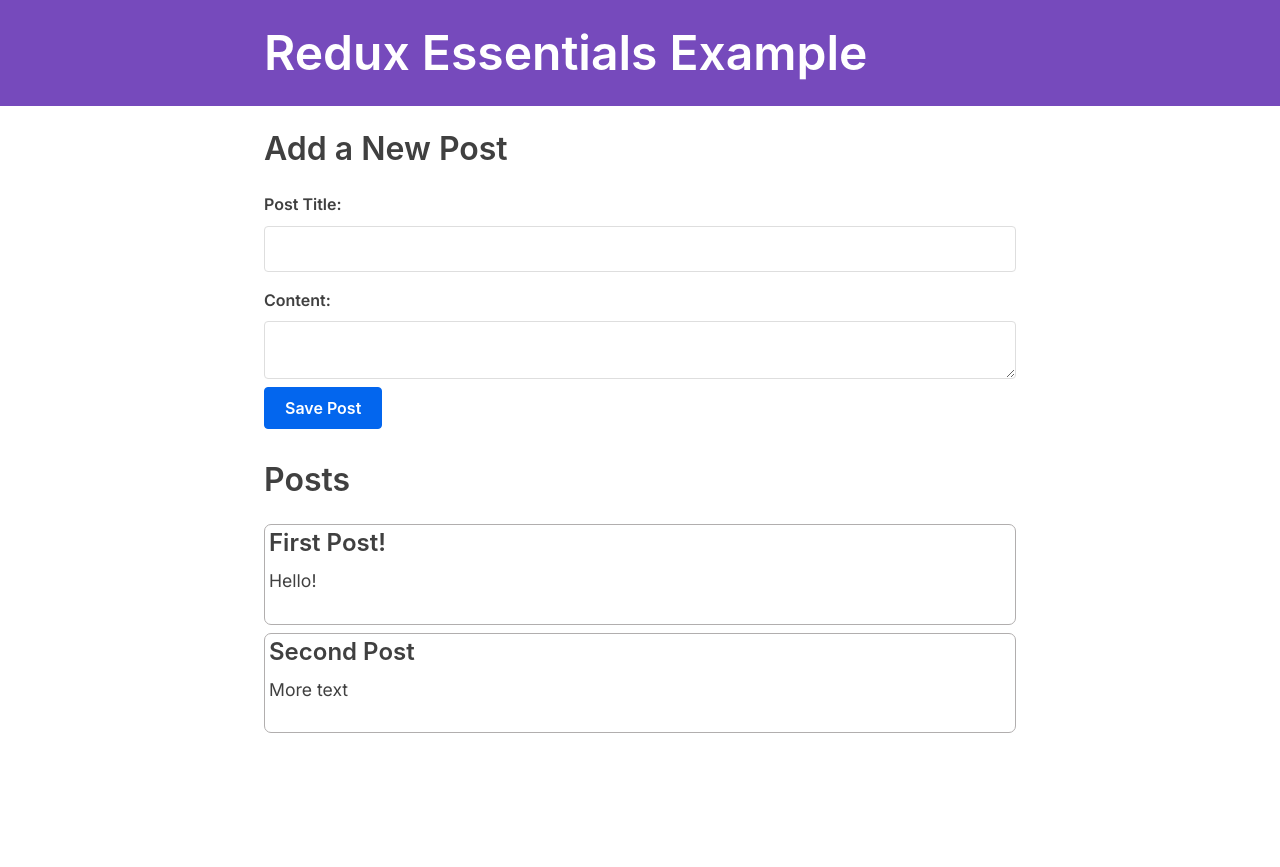
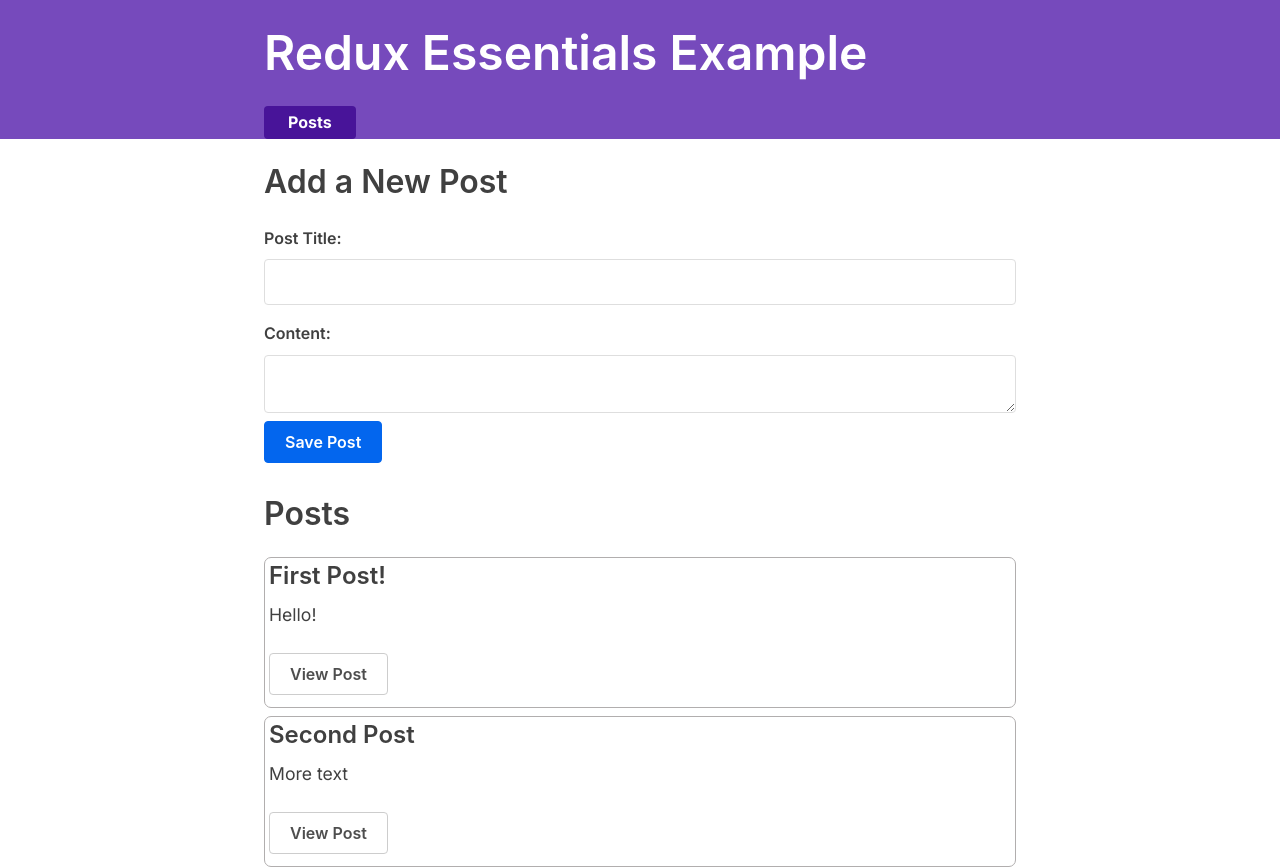
Before and after one commit to DevAiKaiSys/ReduxTutorial, a Next.js app in the folder redux-essentials-example/: page / in a window 1280 px wide. Before the commit the page ends 800 px from the top, so only its background shows below. Built offline with nearby package versions, Linux system fonts and the light colour scheme.

Commit message:
Redux Essentials, Part 4: Adding the Single Post Route

```diff
--- a/redux-essentials-example/app/ui/Navbar.tsx
+++ b/redux-essentials-example/app/ui/Navbar.tsx
@@ -1,3 +1,4 @@
+import Link from "next/link";
 import React from "react";
 
 export const Navbar = () => {
@@ -7,7 +8,9 @@ export const Navbar = () => {
         <h1>Redux Essentials Example</h1>
 
         <div className="navContent">
-          <div className="navLinks"></div>
+          <div className="navLinks">
+            <Link href="/">Posts</Link>
+          </div>
         </div>
       </section>
     </nav>
--- a/redux-essentials-example/app/ui/posts/PostsList.tsx
+++ b/redux-essentials-example/app/ui/posts/PostsList.tsx
@@ -1,5 +1,6 @@
 "use client";
 import { useAppSelector } from "@/lib/redux/hooks";
+import Link from "next/link";
 import React from "react";
 
 export const PostsList = () => {
@@ -9,6 +10,9 @@ export const PostsList = () => {
     <article className="post-excerpt" key={post.id}>
       <h3>{post.title}</h3>
       <p className="post-content">{post.content.substring(0, 100)}</p>
+      <Link href={`/posts/${post.id}`} className="button muted-button">
+        View Post
+      </Link>
     </article>
   ));
 
```
Also changed, not shown: redux-essentials-example/app/posts/[postId]/page.tsx (added, +8 -0 lines).
